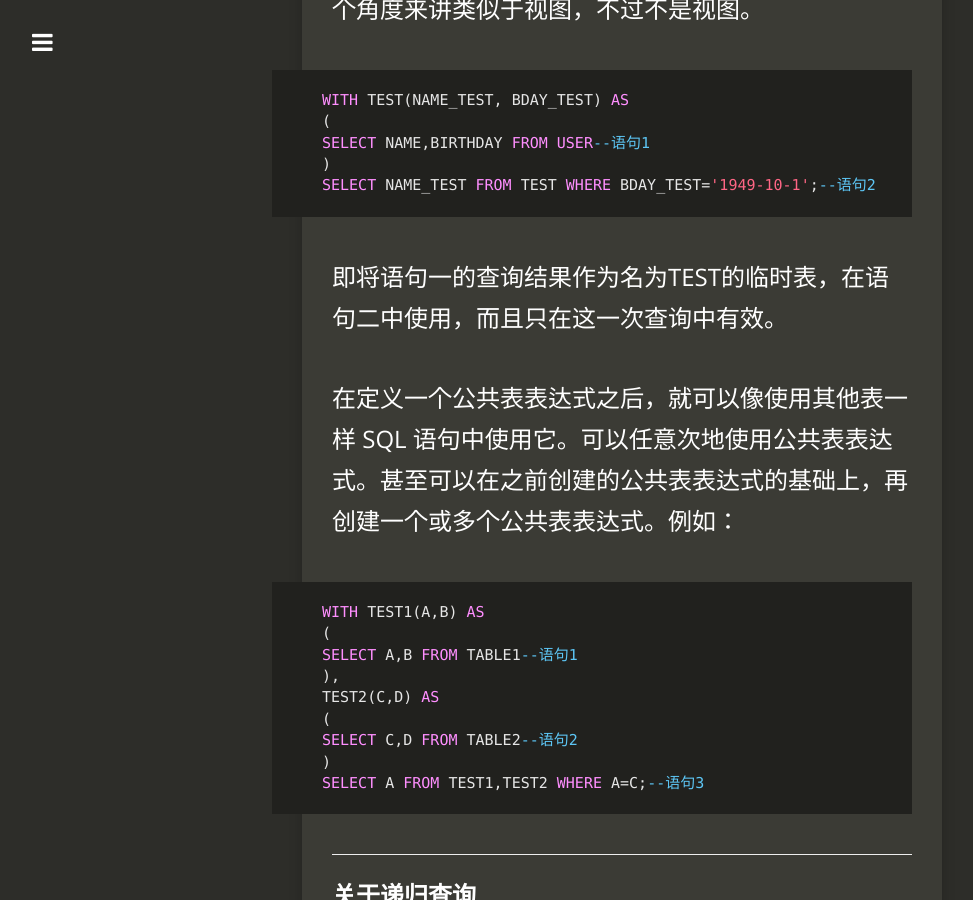
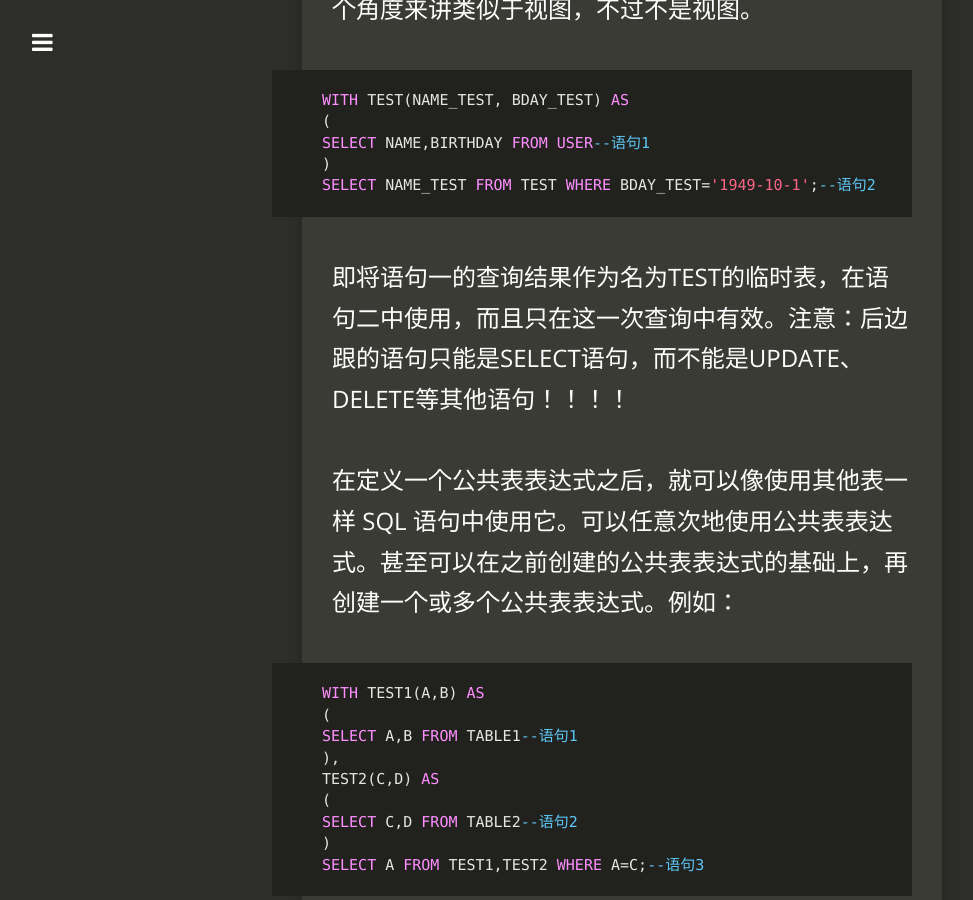
Before and after one commit to YanleiZ/yanleiz.github.com, a Jekyll site: the page built from _posts/2017-09-28-DB2的公共表达式（WITH语句）.md, in a window 1280 px wide and 900 px high, scrolled down 642 px. Shown: the whole window, without its empty margins (18-991 px from the left). Built offline with Jekyll 4.4.1, drawn with Linux system fonts in a browser that asks for light colours; nearby versions of some CDN libraries; Markdown is read by kramdown in place of the engine named in the settings; comment, search, counter and statistics services are not loaded.

Commit message:
添加一条注意事项

````diff
--- a/_posts/2017-09-28-DB2的公共表达式（WITH语句）.md
+++ b/_posts/2017-09-28-DB2的公共表达式（WITH语句）.md
@@ -23,7 +23,7 @@ SELECT NAME,BIRTHDAY FROM USER--语句1
 )
 SELECT NAME_TEST FROM TEST WHERE BDAY_TEST='1949-10-1';--语句2
 ```
-即将语句一的查询结果作为名为TEST的临时表，在语句二中使用，而且只在这一次查询中有效。
+即将语句一的查询结果作为名为TEST的临时表，在语句二中使用，而且只在这一次查询中有效。注意：后边跟的语句只能是SELECT语句，而不能是UPDATE、DELETE等其他语句！！！！
 
 在定义一个公共表表达式之后，就可以像使用其他表一样 SQL 语句中使用它。可以任意次地使用公共表表达式。甚至可以在之前创建的公共表表达式的基础上，再创建一个或多个公共表表达式。例如：
 ```
````
